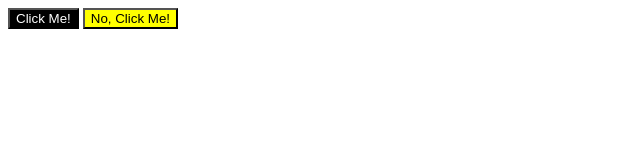
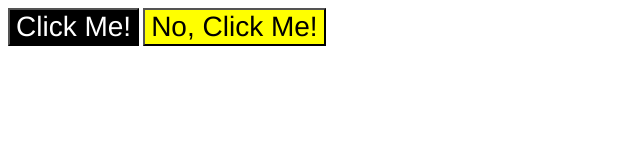
Before and after one commit to Phatlynx/The-Odin-Project, a plain HTML site: page css-exercises/03-grouping-selectors/index.html in a window 1280 px wide. Shown: the whole page, without its empty margins (0-640 px from the left). Drawn offline with Linux system fonts and the light colour scheme.

Commit message:
Fix grouping selector

```diff
--- a/css-exercises/03-grouping-selectors/style.css
+++ b/css-exercises/03-grouping-selectors/style.css
@@ -8,7 +8,7 @@
     color: black;
 }
 
-.first.second {
+.first, .second {
     font-size: 28px;
     font-family: Helvetica, "Times New Roman", sans-serif;
 }
```
